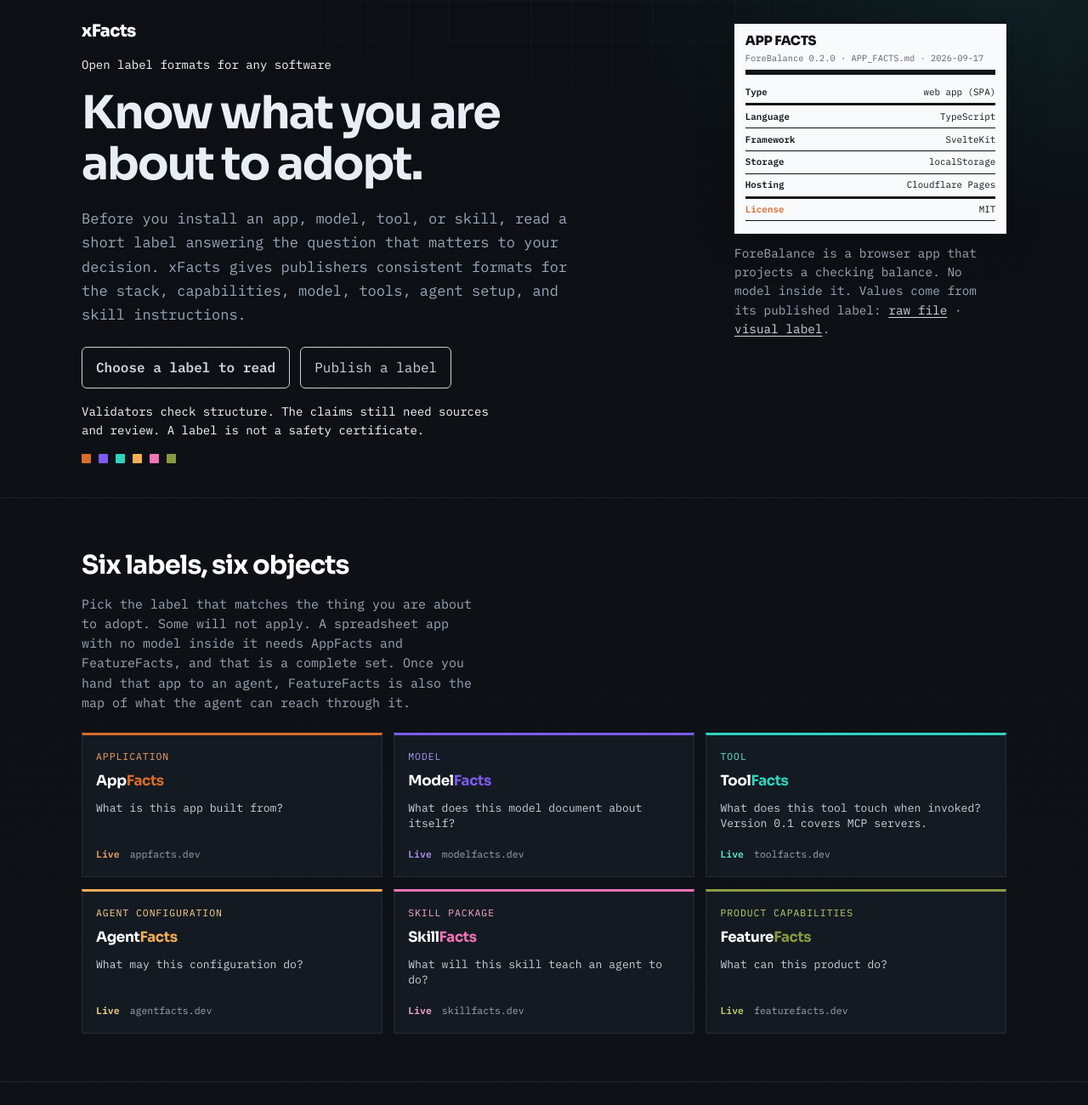
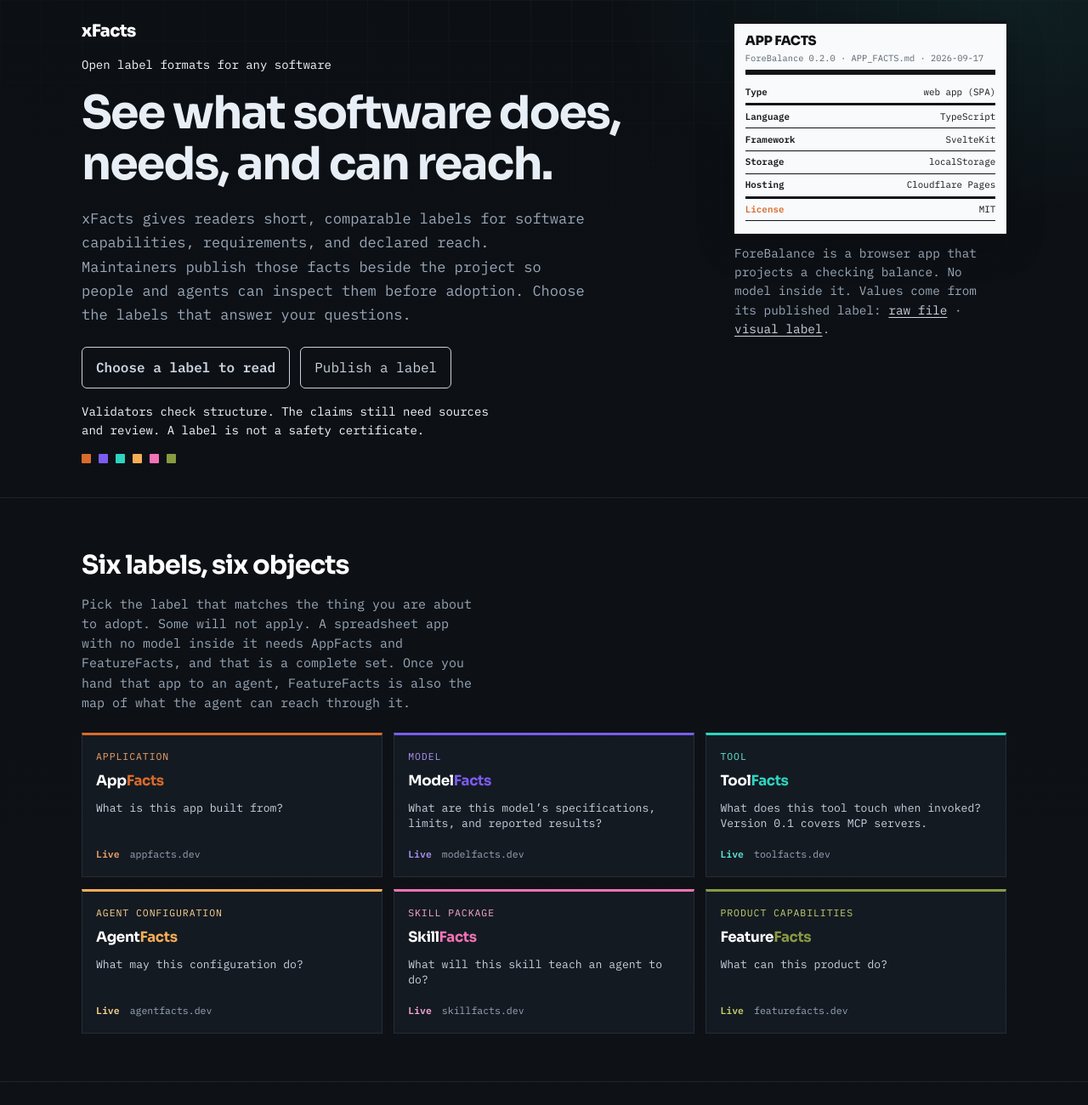
Before and after one commit to Catalyst-Forge-LLC/x-facts, a website: page site/index.html in a window 1280 px wide. Shown: the top 1300 px of the page at 85% size. Drawn offline with Linux system fonts and the light colour scheme.

Commit message:
Explain labels through the questions readers need answered

```diff
--- a/site/index.html
+++ b/site/index.html
@@ -668,8 +668,8 @@
         <div>
 
           <p class="brand"><span class="x">x</span>Facts</p>
-          <p class="entry-kind">Open label formats for any software</p><h1 class="lede">Know what you are about to adopt.</h1>
-          <p class="sub">Before you install an app, model, tool, or skill, read a short label answering the question that matters to your decision. xFacts gives publishers consistent formats for the stack, capabilities, model, tools, agent setup, and skill instructions.</p><div class="cta"><a class="btn btn-primary" href="#anatomy">Choose a label to read</a><a class="btn btn-ghost" href="#rules">Publish a label</a></div><p class="entry-limit">Validators check structure. The claims still need sources and review. A label is not a safety certificate.</p>
+          <p class="entry-kind">Open label formats for any software</p><h1 class="lede">See what software does, needs, and can reach.</h1>
+          <p class="sub">xFacts gives readers short, comparable labels for software capabilities, requirements, and declared reach. Maintainers publish those facts beside the project so people and agents can inspect them before adoption. Choose the labels that answer your questions.</p><div class="cta"><a class="btn btn-primary" href="#anatomy">Choose a label to read</a><a class="btn btn-ghost" href="#rules">Publish a label</a></div><p class="entry-limit">Validators check structure. The claims still need sources and review. A label is not a safety certificate.</p>
           <ul class="marks" aria-label="xFacts family accents">
             <li class="app" title="AppFacts"></li>
             <li class="model" title="ModelFacts"></li>
@@ -725,7 +725,7 @@
           <a class="label-card" data-label="model" href="https://modelfacts.dev">
             <p class="layer">Model</p>
             <h3 class="name">Model<span>Facts</span></h3>
-            <p class="answers">What does this model document about itself?</p>
+            <p class="answers">What are this model’s specifications, limits, and reported results?</p>
             <div class="meta">
               <span class="status">Live</span>
               <span>modelfacts.dev</span>
--- a/site/llms.txt
+++ b/site/llms.txt
@@ -8,7 +8,7 @@
 | Label | Layer | Question | Agent entry |
 |---|---|---|---|
 | AppFacts | Application | What is this app built from? | https://appfacts.dev/ |
-| ModelFacts | Model | What does this model document about itself? | https://modelfacts.dev/llms.txt |
+| ModelFacts | Model | What are this model’s specifications, limits, and reported results? | https://modelfacts.dev/llms.txt |
 | ToolFacts | Tool | What does this tool touch when invoked? | https://toolfacts.dev/llms.txt |
 | AgentFacts | Agent configuration | What may this configuration do? | https://agentfacts.dev/llms.txt |
 | SkillFacts | Skill package | What will this skill teach an agent to do? | https://skillfacts.dev/llms.txt |
@@ -27,7 +27,7 @@ Missing facts are `undisclosed`. The hub does not re-fetch or run a live drift m
 
 Catalyst Forge ships the labels on its own tools. AppFacts on the open-source shelf, ToolFacts on ForgeTrail / ollanet / DictaWhisper MCP, SkillFacts on published skill packages. Catalogs mark those rows `dogfood: true`.
 
-ForgeTrail (https://forgetrail.dev) guides the work through phases with approval gates. AppLedger (https://appledger.dev) keeps the record of that work in `appledger/`. xFacts labels describe what was built. Each works on its own.
+ForgeTrail (https://forgetrail.dev) guides development and uses AppLedger (https://appledger.dev) as its project record in `appledger/`. xFacts labels describe what was built. AppLedger and xFacts are also usable without ForgeTrail.
 
 ## Shared rules
 
```
Also changed, not shown: README.md.
